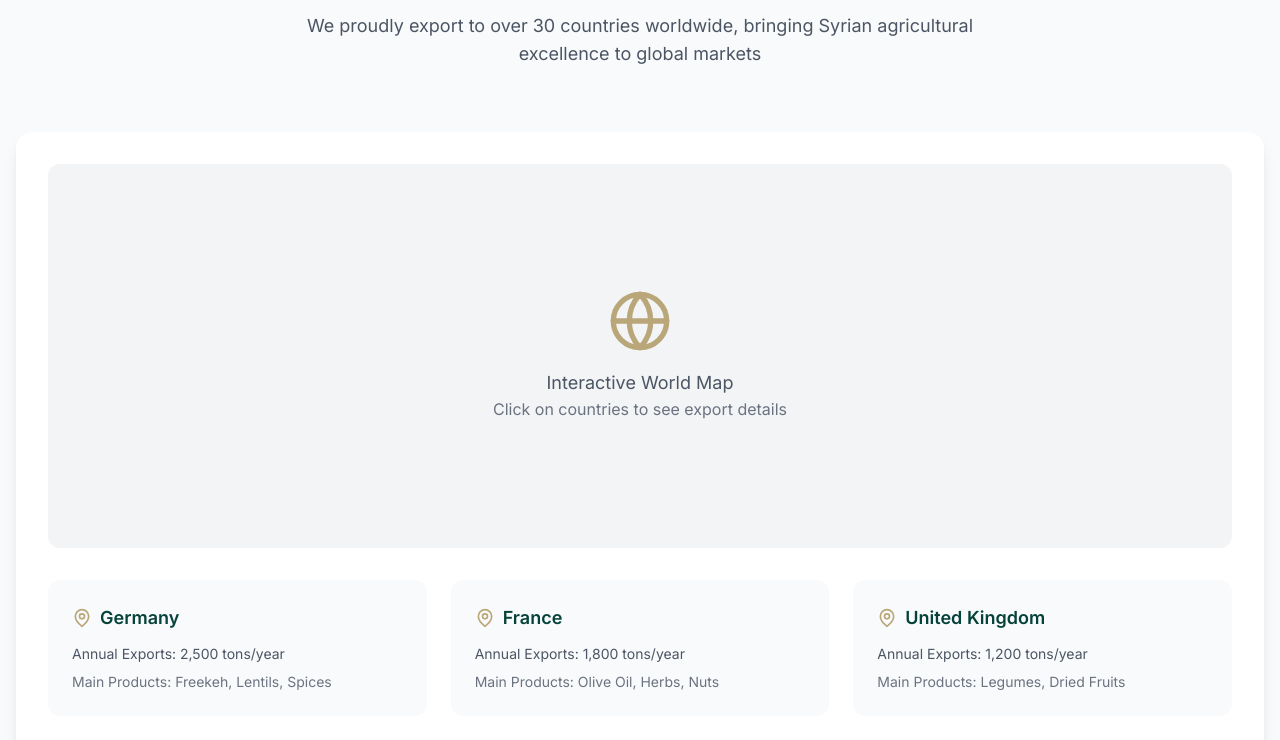
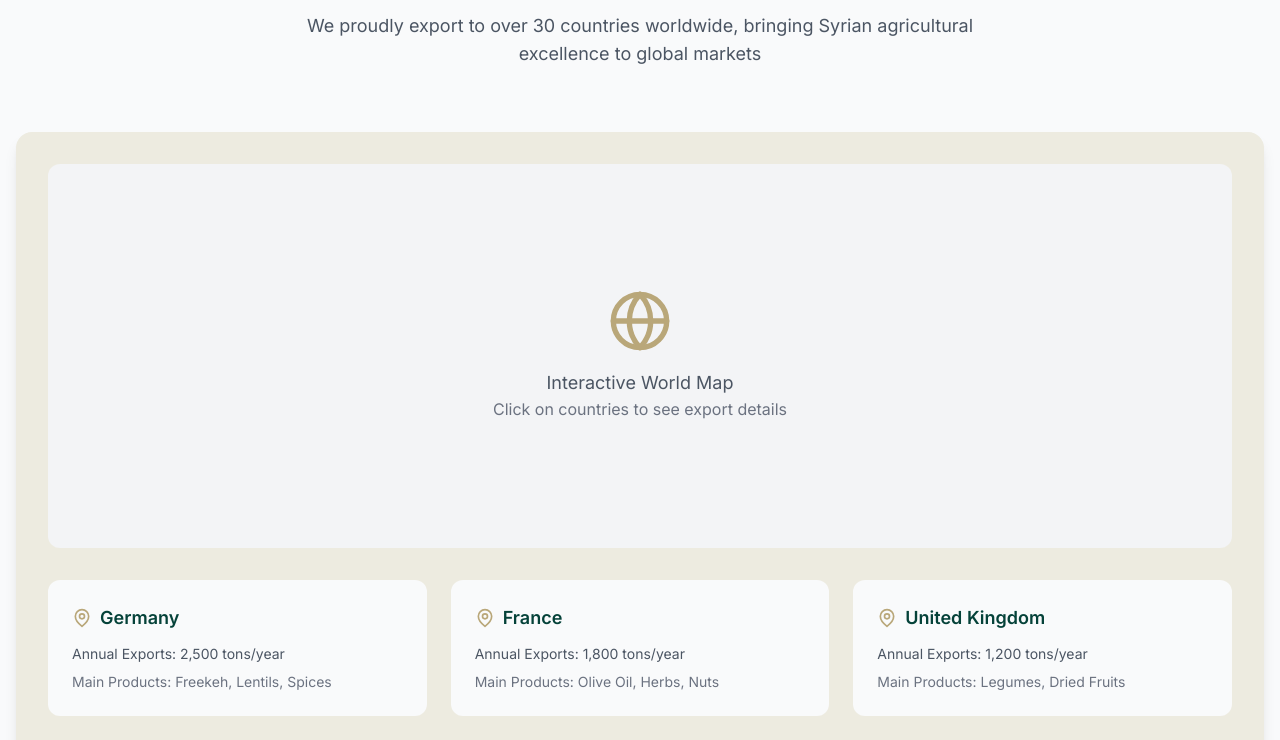
Before and after one commit to RamaTay/alshmaly, a React (Vite) app: page /about in a window 1280 px wide. Shown: the part 3220-3960 px from the top of the page. Built offline with nearby package versions, Linux system fonts and the light colour scheme; no server answers.

Commit message:
Updated AboutPage.tsx

```diff
--- a/src/pages/AboutPage.tsx
+++ b/src/pages/AboutPage.tsx
@@ -179,7 +179,7 @@ const AboutPage = () => {
           </div>
 
           {/* Interactive Map Placeholder */}
-          <div className="bg-white rounded-2xl p-8 shadow-lg mb-12">
+          <div className="bg-[#edebe0] rounded-2xl p-8 shadow-lg mb-12">
             <div className="relative bg-gray-100 rounded-xl h-96 flex items-center justify-center mb-8">
               <div className="text-center">
                 <Globe size={64} className="text-[#b9a779] mx-auto mb-4" />
```
